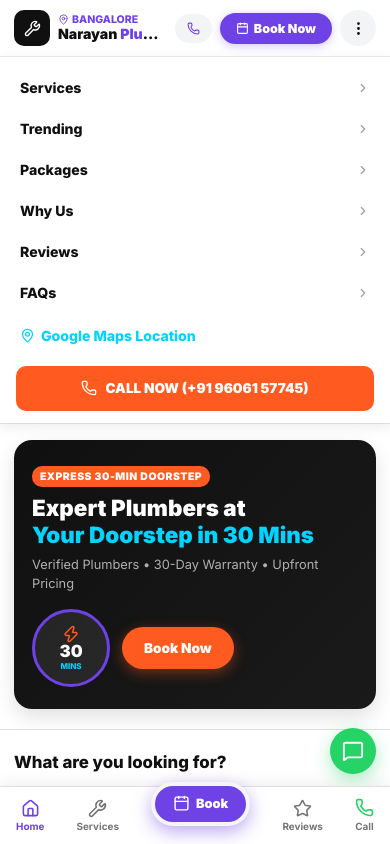
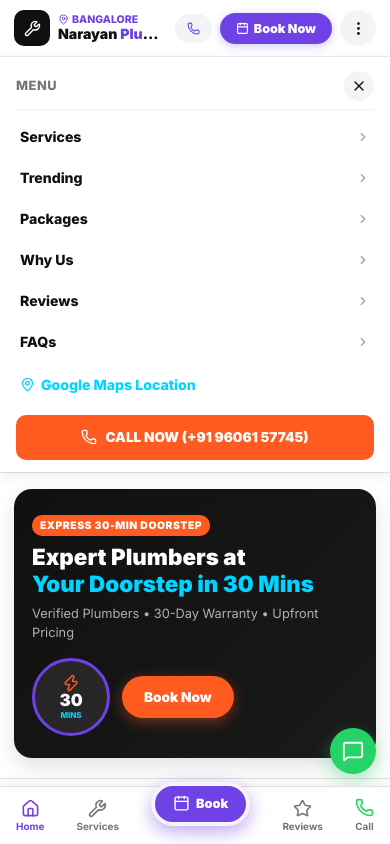
Before and after one commit to vj-mazu/narayan_plumbing, a React (Vite) app: page / in a window 390 px wide. Both pictures are taken after a click on the button "Open menu". Shown: the top 844 px of the page. Built offline with nearby package versions, Linux system fonts and the light colour scheme; the HTML template or start-up script is replaced by a standard one.

Commit message:
Add close button to mobile dropdown menu header Co-authored-by: monkeycode-ai <monkeycode-ai@chaitin.com>

```diff
--- a/src/App.tsx
+++ b/src/App.tsx
@@ -1,7 +1,7 @@
 import { lazy, Suspense, useEffect, useRef, useState } from 'react';
 import { motion, AnimatePresence } from 'framer-motion';
 import {
-  Phone, Calendar, Star, CheckCircle, Wrench, MapPin, ChevronRight, Home, MessageSquare, Zap, MoreVertical,
+  Phone, Calendar, Star, CheckCircle, Wrench, MapPin, ChevronRight, Home, MessageSquare, Zap, MoreVertical, X,
 } from 'lucide-react';
 import BookingModal from './BookingModal';
 import {
@@ -206,6 +206,17 @@ export function App() {
               style={{ overflow: 'hidden', backgroundColor: '#FFFFFF', borderTop: '1px solid #E5E7EB', boxShadow: '0 4px 12px rgba(0,0,0,0.08)' }}
             >
               <div style={{ padding: '12px 16px', display: 'flex', flexDirection: 'column', gap: 4 }}>
+                <div style={{ display: 'flex', alignItems: 'center', justifyContent: 'space-between', padding: '2px 0 8px 0', marginBottom: 4, borderBottom: '1px solid #F0F0F0' }}>
+                  <strong style={{ fontSize: '0.8rem', color: '#757575', fontWeight: 800, textTransform: 'uppercase', letterSpacing: '0.5px' }}>Menu</strong>
+                  <button
+                    type="button"
+                    onClick={() => setMenuOpen(false)}
+                    aria-label="Close menu"
+                    style={{ background: '#F3F4F6', border: 'none', color: '#101010', width: 30, height: 30, borderRadius: '50%', display: 'flex', alignItems: 'center', justifyContent: 'center', cursor: 'pointer' }}
+                  >
+                    <X size={16} />
+                  </button>
+                </div>
                 {NAV_ITEMS.map((item) => (
                   <button
                     type="button"
```
